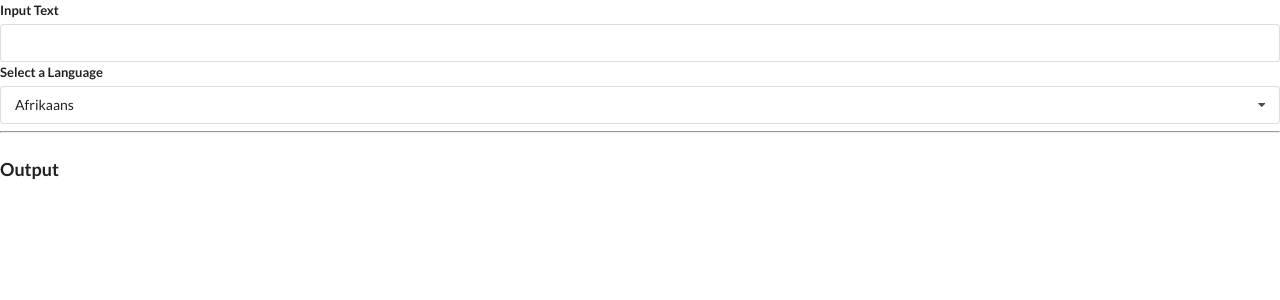
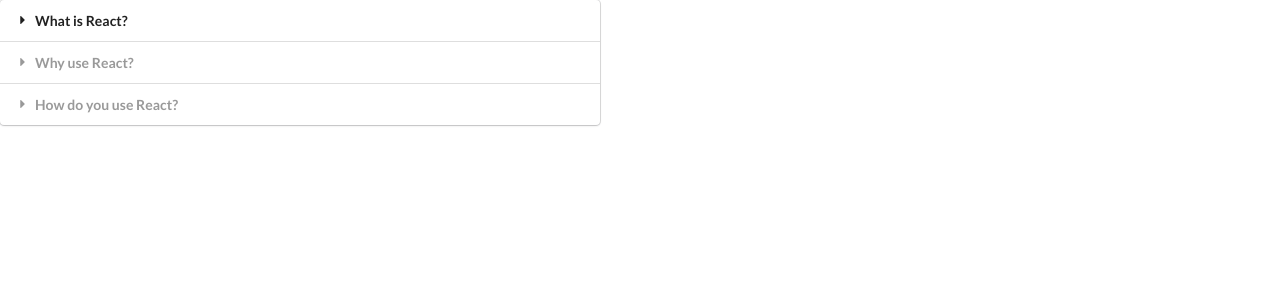
Before and after one commit to Haz-git/React_hooks_widgets, a React (Create React App) app: page / in a window 1280 px wide. Shown: the top 300 px of the page. Built offline with nearby package versions, Linux system fonts and the light colour scheme; no server answers.

Commit message:
Initial Stages of Routing

```diff
--- a/src/App.js
+++ b/src/App.js
@@ -35,18 +35,41 @@
     }
 ]
 
+
+const showAccordion = () => {
+    if (window.location.pathname === '/') {
+        return <Accordion items={items} />;
+    }
+}
+
+const showList = () => {
+    if (window.location.pathname === '/list') {
+        return <Search />;
+    }
+}
+
+const showDropdown = () => {
+    if (window.location.pathname === '/dropdown') {
+        return <Dropdown />;
+    }
+}
+
+const showTranslate = () => {
+    if (window.location.pathname === '/translate') {
+        return <Translate />;
+    }
+}
+
 export default () => {
 
     // const [selected, setSelected] = useState(options[0]);
 
     return (
-        // <Accordion items={items} />
-        // <Search />
-        // <Dropdown
-        //     selected={selected}
-        //     onSelectedChange={setSelected}
-        //     options={options}
-        // />
-        <Translate />
+        <div>
+            {showAccordion()}
+            {showList()}
+            {showDropdown()}
+            {showTranslate()}
+        </div>
     )
 }
```
